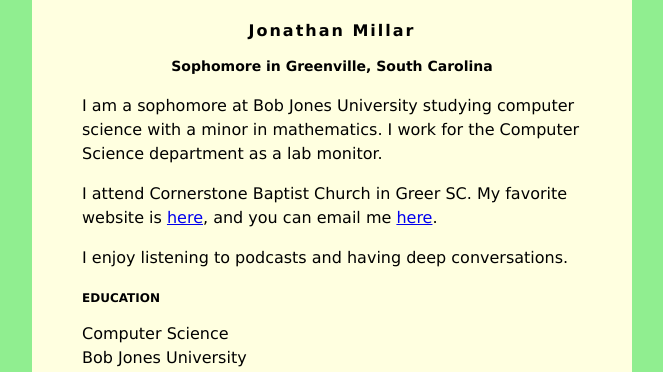
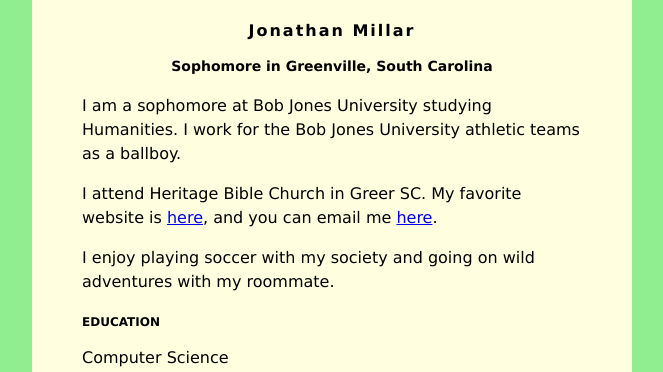
Before and after one commit to jdmillar/jdmillar.github.io, a plain HTML site: page index.html in a window 1280 px wide. Shown: the top 372 px of the page, without its empty margins (308-971 px from the left). Drawn offline with Linux system fonts and the light colour scheme.

Commit message:
Update index.html

```diff
--- a/index.html
+++ b/index.html
@@ -33,15 +33,14 @@ h3 {
         <h1>Jonathan Millar</h1>
         <h2>Sophomore in Greenville, South Carolina</h2>
 
-         <p>I am a sophomore at Bob Jones University studying computer science with a minor in
-            mathematics. I work for the Computer Science department as a lab monitor.</p>
+         <p>I am a sophomore at Bob Jones University studying Humanities. I work for the Bob Jones University athletic teams as a ballboy.</p>
          <p>
-            I attend Cornerstone Baptist Church in Greer SC. My favorite website is
+            I attend Heritage Bible Church in Greer SC. My favorite website is
             <a href="https://mobilehymns.org/">here</a>, and you can email me
-            <a href="mailto:sgothard@bju.edu">here</a>.
+            <a href="mailto:jmill711@students.bju.edu">here</a>.
          </p>
          <p>
-            I enjoy listening to podcasts and having deep conversations.
+            I enjoy playing soccer with my society and going on wild adventures with my roommate.
          </p>
         <h3>EDUCATION</h3>
         Computer Science<br />
```
